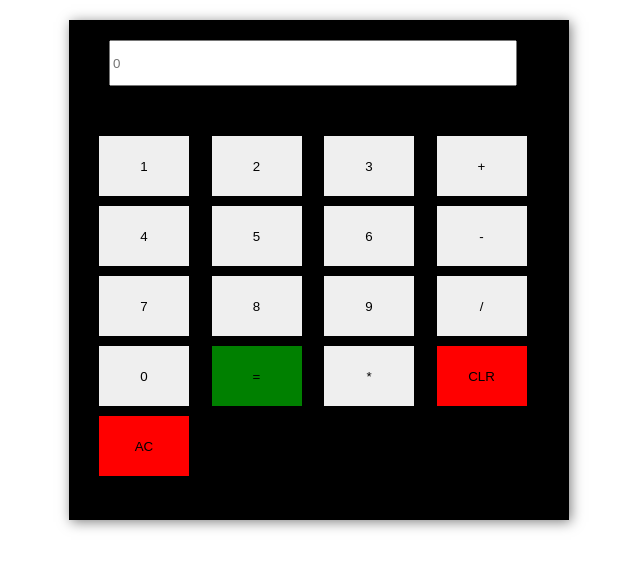
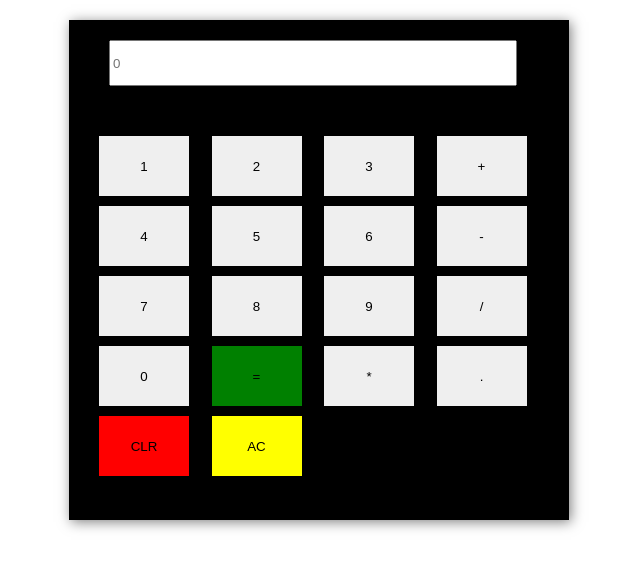
Before and after one commit to devallisamuel/calculator, a plain HTML site: page index.html in a window 1280 px wide. Shown: the whole page, without its empty margins (321-961 px from the left). Drawn offline with Linux system fonts and the light colour scheme.

Commit message:
added decimal button

```diff
--- a/index.html
+++ b/index.html
@@ -28,8 +28,9 @@
             <button id="num">0</button>
             <button id="sum">=</button>
             <button id="mult">*</button>
+            <button id="dot">.</button>
             <button id="clear" style="background-color: red;">CLR</button>
-            <button id="reset" style="background-color: red;">AC</button>
+            <button id="reset" style="background-color: yellow;">AC</button>
         </div>
     </div>
     <script src="./js/app.js"></script>
--- a/js/app.js
+++ b/js/app.js
@@ -7,6 +7,7 @@ const divide = document.getElementById('divide');
 const reset = document.getElementById('reset');
 const clear = document.getElementById('clear');
 const sum = document.getElementById('sum');
+const dot = document.getElementById('dot');
 // to do list
 // 1 get input on keys
 // 2 connect button clicks to input
@@ -43,3 +44,4 @@ minus.addEventListener('click', inputNumber);
 mult.addEventListener('click', inputNumber);
 divide.addEventListener('click', inputNumber);
 sum.addEventListener('click', sumNumber);
+dot.addEventListener('click', inputNumber);
```
